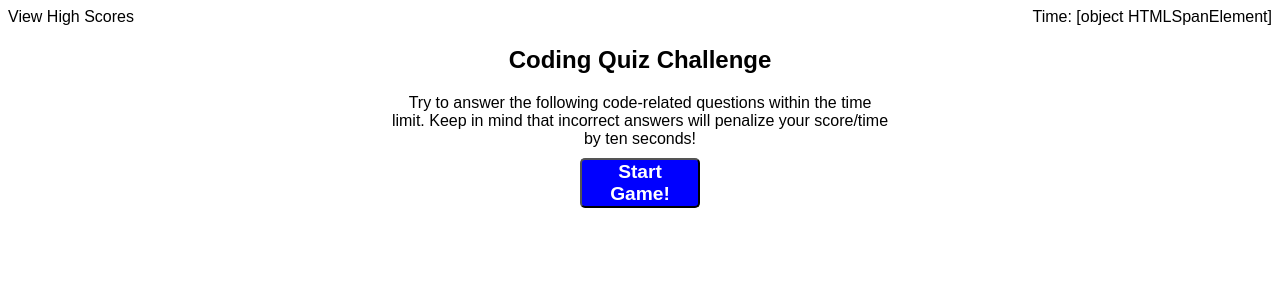
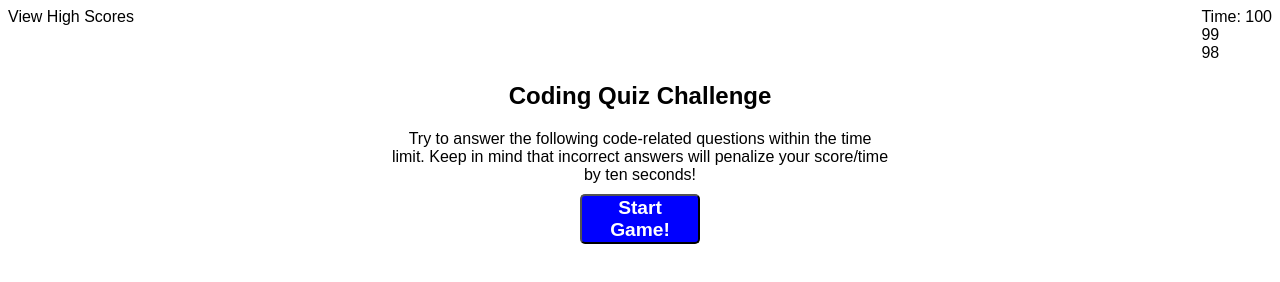
Before and after one commit to perlowski/coding-quiz, a plain HTML site: page index.html in a window 1280 px wide. Both pictures are taken after a click on the button "Start Game!". Drawn offline with Linux system fonts and the light colour scheme.

Commit message:
tring to get timer to work

```diff
--- a/assets/css/style.css
+++ b/assets/css/style.css
@@ -23,5 +23,4 @@
     font-size: larger;
     font-weight: bold;
     color: white;
-
 }
--- a/assets/js/script.js
+++ b/assets/js/script.js
@@ -1,22 +1,20 @@
 var buttonEl = document.querySelector("#save");
-var counter = 100;
+var counter = document.querySelector("#time-remaining").textContent;
 var countdown;
-
-var countdownFunc = function () {
-  console.log(counter);
-  counter--;
-  if (counter < 0) {
-    alert("You Lose! Good day sir...I said GOOD DAY!");
-    clearInterval(countdown);
-  }
-};
 
 buttonEl.addEventListener("click", function () {
   alert("button clicked");
-  var countdown = setInterval(countdownFunc, 1000);
-  var countTime = document.querySelector("#time-remaining");
-  var countdownDisplay = document.createElement("span");
-  countdownDisplay.textContent = counter;
-  countdownDisplay.className = "top";
-  countTime.innerHTML = countdownDisplay;
+  var countdown = setInterval(function () {
+    counter--;
+    if (counter < 0) {
+      alert("Game Over");
+      clearInterval(countdown);
+    }
+    var countTime = document.querySelector("#time-remaining");
+    var countdownDisplay = document.createElement("span");
+    countdownDisplay.textContent = counter;
+    countdownDisplay.className = "top";
+    countTime.appendChild(countdownDisplay);
+    document.getElementById("time-remaining").appendChild(countdownDisplay);
+  }, 1000);
 });
```
